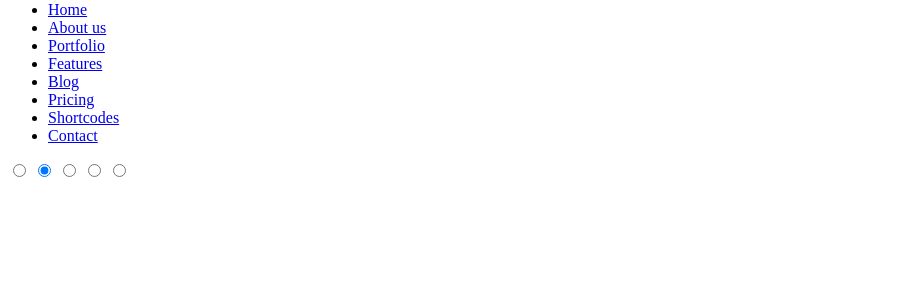
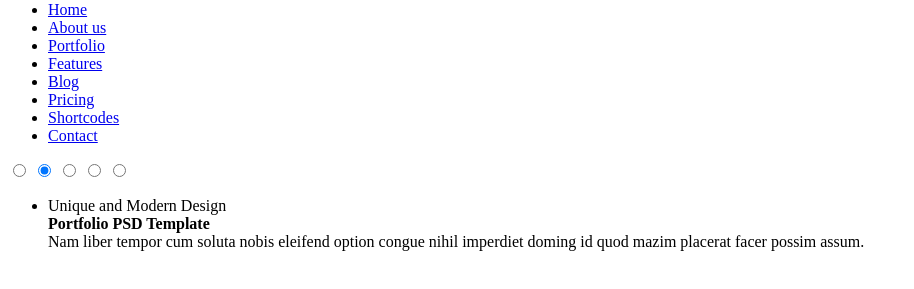
Before and after one commit to NatalyTsybulko/Waxom_2018, a plain HTML site: page index.html in a window 1280 px wide. Shown: the part 107-396 px from the top of the page, without its empty margins (0-914 px from the left). Drawn offline with Linux system fonts and the light colour scheme.

Commit message:
содержимое слайда 1

```diff
--- a/index.html
+++ b/index.html
@@ -36,13 +36,24 @@
         	</div>
 	</DIV>
 	</header>
+	<!--радио-кнопки-->
 	<div class="slyder">
 		<input class="button" type="radio" name="switch_slyde">
 		<input class="button" type="radio" name="switch_slyde" checked="">
 		<input class="button" type="radio" name="switch_slyde">
 		<input class="button" type="radio" name="switch_slyde">
 		<input class="button" type="radio" name="switch_slyde">
+	<!--содержимое слайдера-->
+<div class="slyder_content">
+	<ul class="slider_content_list">
+            <li class="slide_01">
+              <p class="text_1">
+                <span>Unique and Modern Design</span><br>
+                <strong>Portfolio PSD Template</strong><br>
+                Nam liber tempor cum soluta nobis eleifend option congue nihil imperdiet doming id quod mazim placerat facer possim assum.
+              </p>
 
+</div>
 
 
 
```
